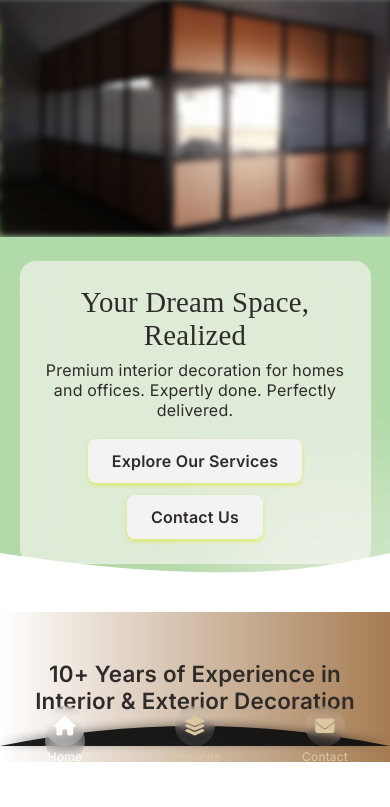
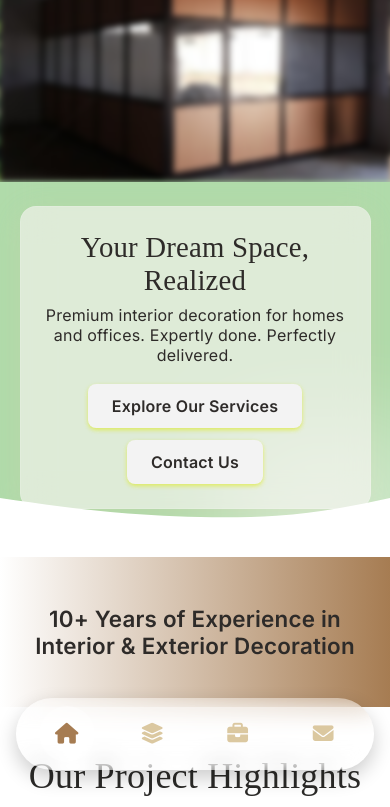
Before and after one commit to web3anand/webpage, a website: page index.html in a window 390 px wide. Shown: the part 58-865 px from the top of the page. Drawn offline with Linux system fonts and the light colour scheme; a small style sheet from the web is missing; a web font is replaced by a local one.

Commit message:
Implement mobile dock navigation

```diff
--- a/css/style.css
+++ b/css/style.css
@@ -773,82 +773,49 @@ a {
   display: none;
 }
 @media (max-width: 768px) {
+  body {
+    padding-bottom: 90px;
+  }
+  .navbar {
+    display: none;
+  }
   .bottom-nav {
-    --active-index: 0;
     display: flex;
-    align-items: flex-start;
     position: fixed;
-    bottom: 0;
-    left: 0;
-    width: 100%;
-    height: 80px;
-    background: transparent;
+    bottom: 1rem;
+    left: 50%;
+    transform: translateX(-50%);
+    width: calc(100% - 2rem);
+    max-width: 500px;
+    padding: 0.5rem;
+    background: rgba(255, 255, 255, 0.25);
+    backdrop-filter: blur(12px);
+    border-radius: 40px;
+    box-shadow: 0 8px 20px rgba(0, 0, 0, 0.2);
+    justify-content: space-around;
     z-index: 1000;
   }
-  .bottom-nav-curve {
-    position: absolute;
-    top: 0;
-    left: 0;
-    width: 100%;
-    height: 40px;
-    fill: rgba(17, 17, 17, 0.95);
-    filter: drop-shadow(0 -2px 4px rgba(0, 0, 0, 0.4));
-    pointer-events: none;
+  .bottom-nav a {
+    color: var(--accent-color);
+    width: 56px;
+    height: 56px;
+    display: flex;
+    align-items: center;
+    justify-content: center;
+    border-radius: 50%;
+    transition: transform 0.2s, color 0.3s, background 0.3s;
   }
-  .bottom-nav .active-indicator {
-    position: absolute;
-    top: 10px;
-    left: 0;
-    width: 33.333%;
-    height: 50px;
-    display: flex;
-    justify-content: center;
-    align-items: center;
-    transform: translateX(calc(var(--active-index) * 100%));
-    transition: transform 0.4s;
-    pointer-events: none;
+  .bottom-nav a:hover {
+    transform: translateY(-4px) scale(1.1);
   }
-  .bottom-nav .active-indicator::before {
-    content: "";
-    width: 40px;
-    height: 40px;
-    border-radius: 50%;
-    background: rgba(255, 255, 255, 0.2);
-    backdrop-filter: blur(8px);
-  }
-  .bottom-nav a {
-    flex: 1;
-    text-align: center;
-    color: var(--accent-color);
-    font-size: 0.75rem;
-    display: flex;
-    flex-direction: column;
-    align-items: center;
-    gap: 0.2rem;
-    position: relative;
-    transition: color 0.3s;
-  }
-  .bottom-nav a .nav-icon {
-    width: 40px;
-    height: 40px;
-    display: flex;
-    justify-content: center;
-    align-items: center;
-    border-radius: 50%;
-    background: rgba(255, 255, 255, 0.1);
-    backdrop-filter: blur(4px);
-    transition: background 0.3s, transform 0.2s;
-  }
-  .bottom-nav a i {
-    font-size: 1.2rem;
-  }
-  .bottom-nav a:active .nav-icon {
+  .bottom-nav a:active {
     transform: scale(0.9);
   }
   .bottom-nav a.active {
-    color: #fff;
+    background: rgba(255, 255, 255, 0.35);
+    color: var(--primary-color);
   }
-  .bottom-nav a.active .nav-icon {
-    background: rgba(255, 255, 255, 0.2);
+  .bottom-nav i {
+    font-size: 1.3rem;
   }
 }
--- a/index.html
+++ b/index.html
@@ -28,6 +28,7 @@
     <nav class="nav-links desktop-nav">
       <a href="index.html">Home</a>
       <a href="services.html">Services</a>
+      <a href="projects.html">Projects</a>
       <a href="contact.html">Contact</a>
     </nav>
     </div>
@@ -126,20 +127,19 @@
     </div>
   </footer>
   <!-- Bottom Navigation -->
-  <nav class="bottom-nav" style="--active-index:0;">
-    <svg class="bottom-nav-curve" viewBox="0 0 100 20" preserveAspectRatio="none" aria-hidden="true">
-      <path d="M0,20 Q50,0 100,20 Z" />
-    </svg>
-    <span class="active-indicator"></span>
-    <a href="index.html" class="active">
-      <span class="nav-icon"><i class="fa-solid fa-house"></i></span>
-      <span>Home</span></a>
-    <a href="services.html">
-      <span class="nav-icon"><i class="fa-solid fa-layer-group"></i></span>
-      <span>Services</span></a>
-    <a href="contact.html">
-      <span class="nav-icon"><i class="fa-solid fa-envelope"></i></span>
-      <span>Contact</span></a>
+  <nav class="bottom-nav">
+    <a href="index.html" class="active" aria-label="Home">
+      <i class="fa-solid fa-house"></i>
+    </a>
+    <a href="services.html" aria-label="Services">
+      <i class="fa-solid fa-layer-group"></i>
+    </a>
+    <a href="projects.html" aria-label="Projects">
+      <i class="fa-solid fa-briefcase"></i>
+    </a>
+    <a href="contact.html" aria-label="Contact">
+      <i class="fa-solid fa-envelope"></i>
+    </a>
   </nav>
 
 
```
Also changed, not shown: contact.html (+14 -14 lines), projects.html (added, +55 -0 lines), services.html (+14 -14 lines).
